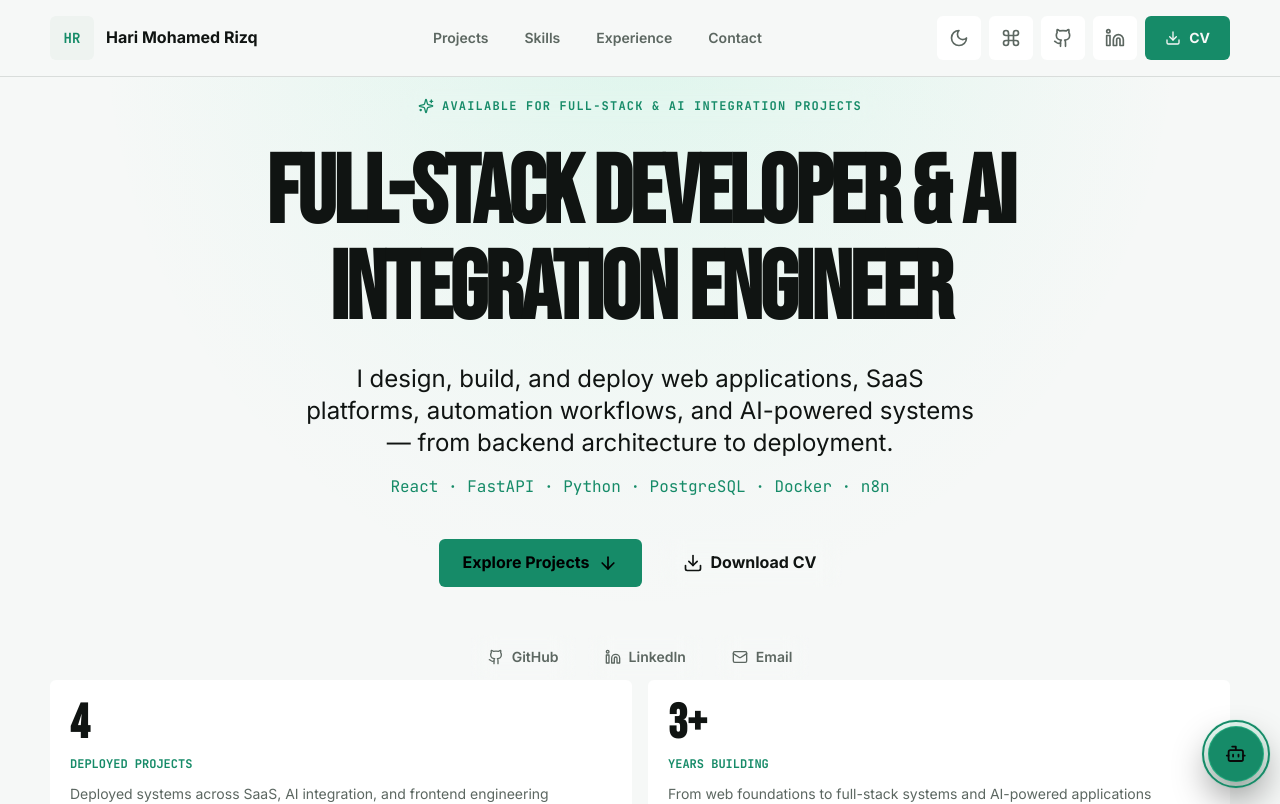
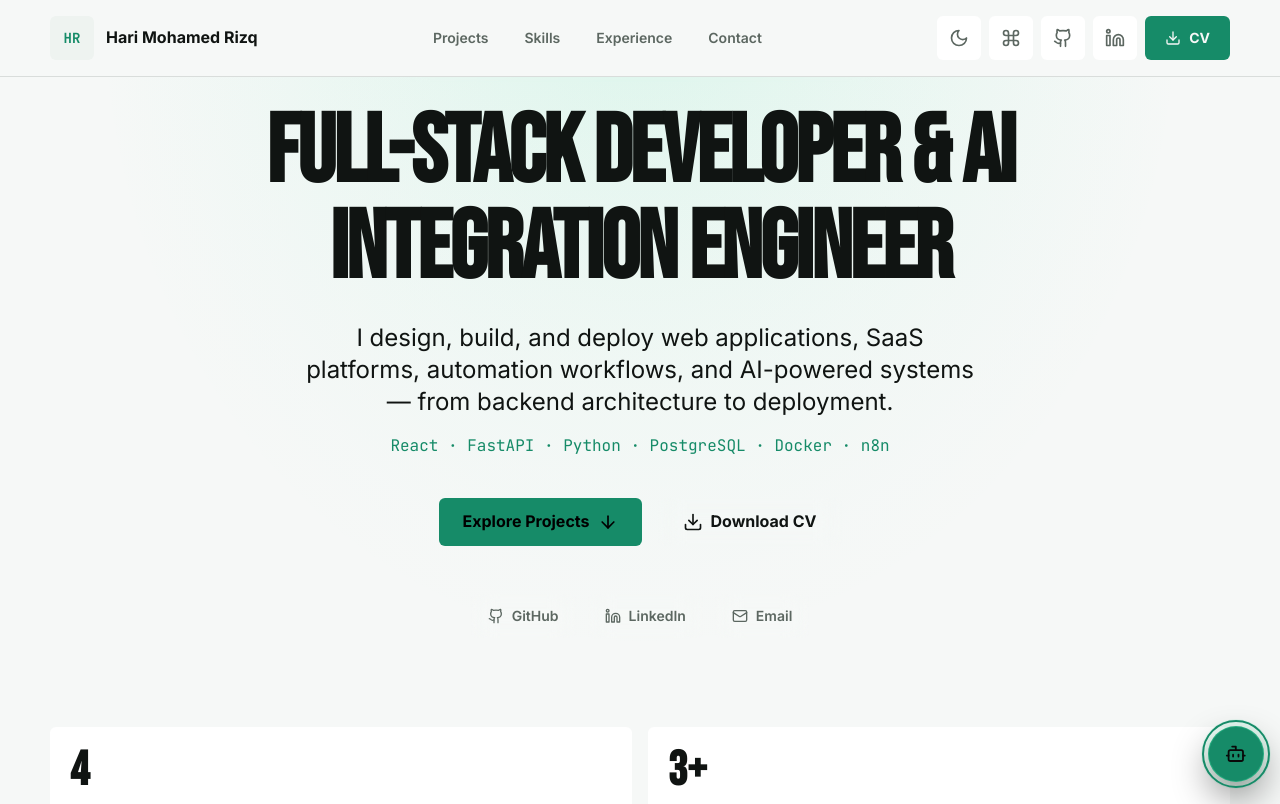
Before and after one commit to HariMohamed/My-PortFolio, a React (Vite) app: page / in a window 1280 px wide. Shown: the top 804 px of the page. Built offline with nearby package versions, Linux system fonts and the light colour scheme.

Commit message:
fix: improve hero metrics spacing

```diff
--- a/src/components/Hero.jsx
+++ b/src/components/Hero.jsx
@@ -29,7 +29,7 @@ export default function Hero() {
         <div className="absolute inset-0 bg-gradient-to-b from-transparent to-bg opacity-90" aria-hidden="true" />
       </div>
 
-      <div className="relative z-10 w-full max-w-6xl px-6 mx-auto flex flex-col items-center text-center mt-12">
+      <div className="relative z-10 w-full max-w-6xl px-6 mx-auto flex flex-col items-center text-center mt-12 pb-24 sm:pb-32">
         <motion.div
           initial="hidden"
           animate="visible"
```
